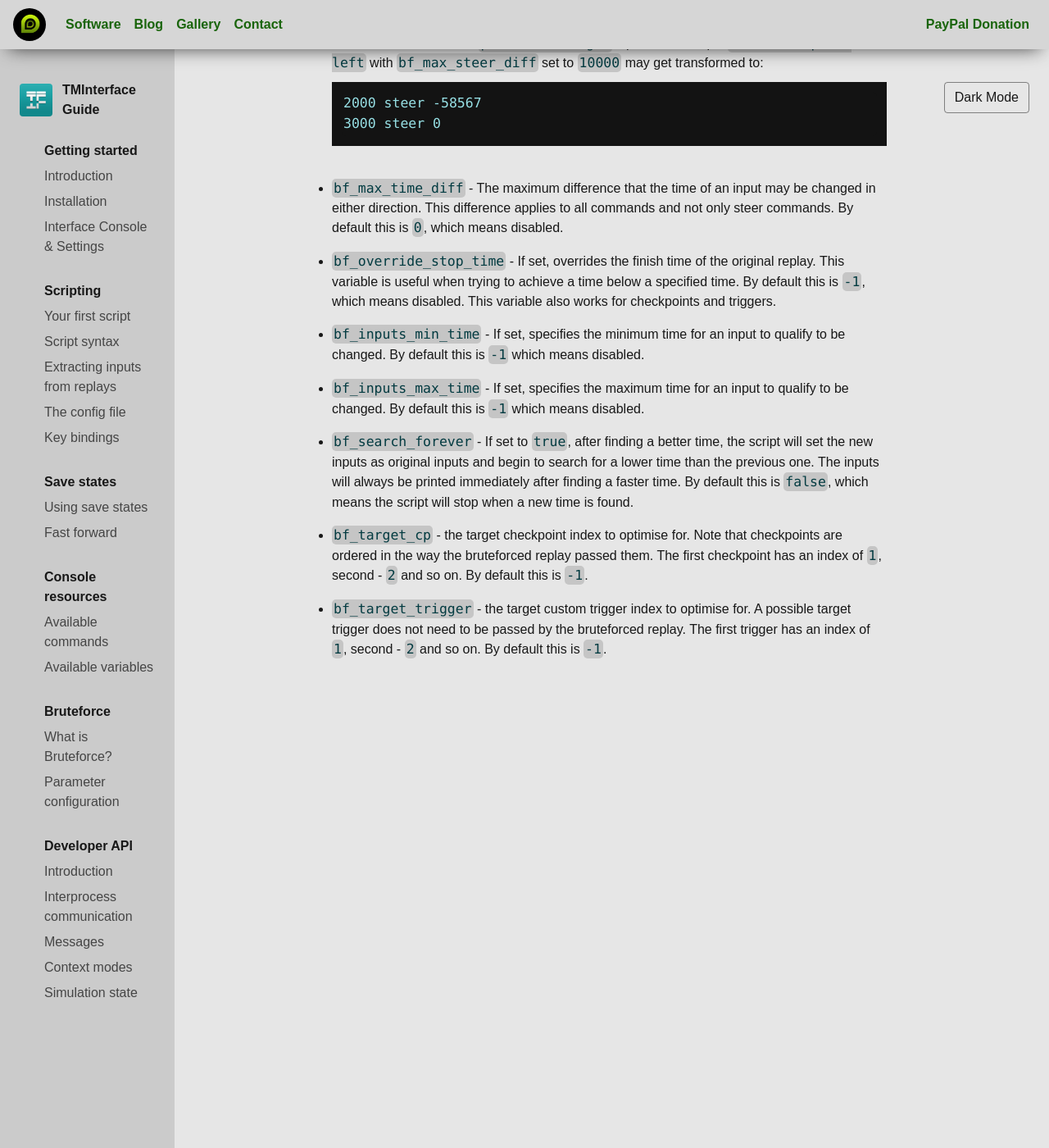
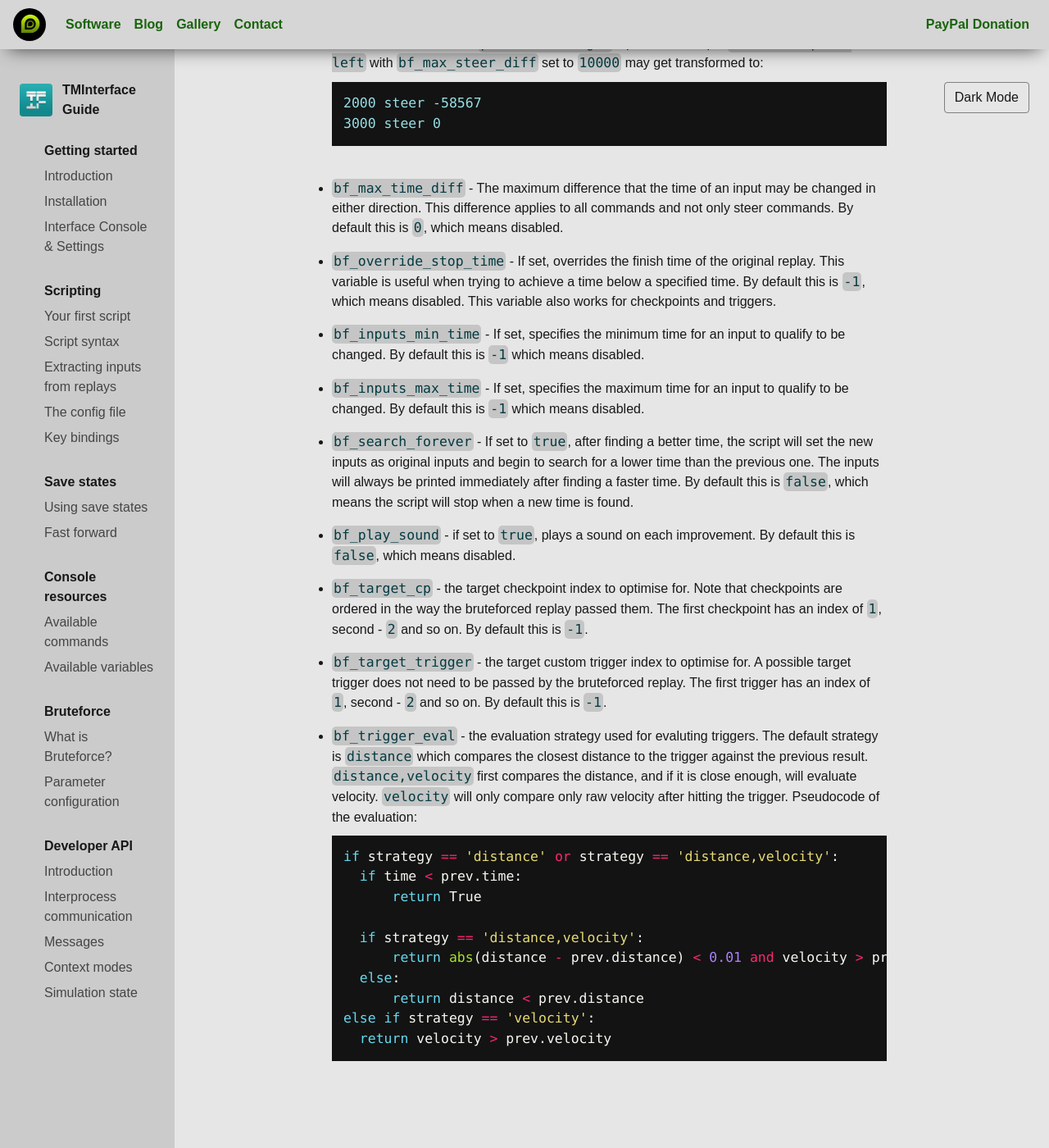
Before and after one commit to donadigo/donadigo.github.io, a Jekyll site: the page built from tminterface/variables.md, in a window 1280 px wide and 1400 px high, scrolled down 3459 px. Shown: the whole window at 82% size. Built offline with Jekyll 4.4.1, drawn with Linux system fonts in a browser that asks for light colours; nearby versions of some CDN libraries.

````diff
--- a/_config.yml
+++ b/_config.yml
@@ -30,8 +30,8 @@ future: true
 
 url_tmcp_latest: https://github.com/donadigo/donadigo.github.io/raw/master/data/CompetitionPatch/TMCompetitionPatchSetup_1.4.9.exe
 url_tmcp_latest_zip: https://github.com/donadigo/donadigo.github.io/raw/master/data/CompetitionPatch/TMCompetitionPatch_1.4.9.zip
-url_tminterface_latest: https://github.com/donadigo/donadigo.github.io/raw/master/data/TMInterface/TMInterfaceBeta_Setup_1.0.7.exe
-url_tminterface_latest_zip: https://github.com/donadigo/donadigo.github.io/raw/master/data/TMInterface/TMInterfaceBeta_1.0.7.zip
+url_tminterface_latest: https://github.com/donadigo/donadigo.github.io/raw/master/data/TMInterface/TMInterfaceBeta_Setup_1.0.8.exe
+url_tminterface_latest_zip: https://github.com/donadigo/donadigo.github.io/raw/master/data/TMInterface/TMInterfaceBeta_1.0.8.zip
 
 include: ['_pages']
 
--- a/tminterface/variables.md
+++ b/tminterface/variables.md
@@ -93,6 +93,22 @@ enable the game camera and perform modifications in the game scene to make it ab
 
 * `bf_search_forever` - If set to `true`, after finding a better time, the script will set the new inputs as original inputs and begin to search for a lower time than the previous one. The inputs will always be printed immediately after finding a faster time. By default this is `false`, which means the script will stop when a new time is found.
 
+* `bf_play_sound` - if set to `true`, plays a sound on each improvement. By default this is `false`, which means disabled.
+
 * `bf_target_cp` - the target checkpoint index to optimise for. Note that checkpoints are ordered in the way the bruteforced replay passed them. The first checkpoint has an index of `1`, second - `2` and so on. By default this is `-1`.
 
 * `bf_target_trigger` - the target custom trigger index to optimise for. A possible target trigger does not need to be passed by the bruteforced replay. The first trigger has an index of `1`, second - `2` and so on. By default this is `-1`.
+
+* `bf_trigger_eval` - the evaluation strategy used for evaluting triggers. The default strategy is `distance` which compares the closest distance to the trigger against the previous result. `distance,velocity` first compares the distance, and if it is close enough, will evaluate velocity. `velocity`  will only compare only raw velocity after hitting the trigger. Pseudocode of the evaluation:
+```py
+if strategy == 'distance' or strategy == 'distance,velocity':
+    if time < prev.time:
+        return True
+
+    if strategy == 'distance,velocity':
+        return abs(distance - prev.distance) < 0.01 and velocity > prev.velocity
+    else:
+        return distance < prev.distance
+else if strategy == 'velocity':
+    return velocity > prev.velocity
+```
````
Also changed, not shown: tminterface/commands.md (+2 -2 lines), tminterface/settings.md (+1 -1 lines), 2 other files.
